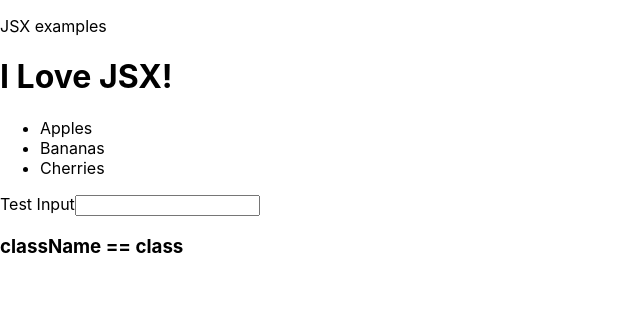
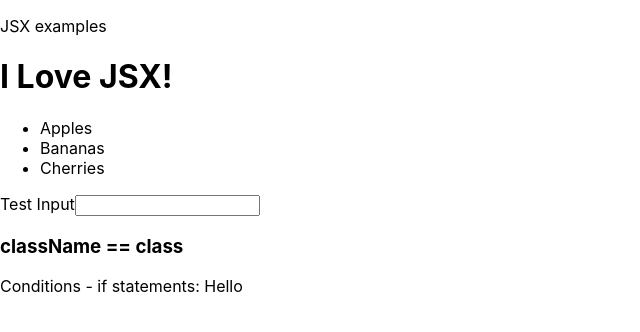
Before and after one commit to fabioschunig/React, a React (Create React App) app in the folder W3Schools-React/JSX/: page / in a window 1280 px wide. Shown: the top 332 px of the page, without its empty margins (0-640 px from the left). Built offline with nearby package versions, Linux system fonts and the light colour scheme.

Commit message:
W3Schools React - Conditions - if statement

```diff
--- a/W3Schools-React/JSX/src/JSXExamples.js
+++ b/W3Schools-React/JSX/src/JSXExamples.js
@@ -1,3 +1,9 @@
+const x = 5;
+let text = "Goodbye";
+if (x < 10) {
+  text = "Hello";
+}
+
 function JSXExamples() {
   return (
     <>
@@ -13,6 +19,8 @@ function JSXExamples() {
       <input type="text" name="test-input" />
 
       <h3 className="myclass">className == class</h3>
+
+      <p>Conditions - if statements: {text}</p>
     </>
   );
 }
```
